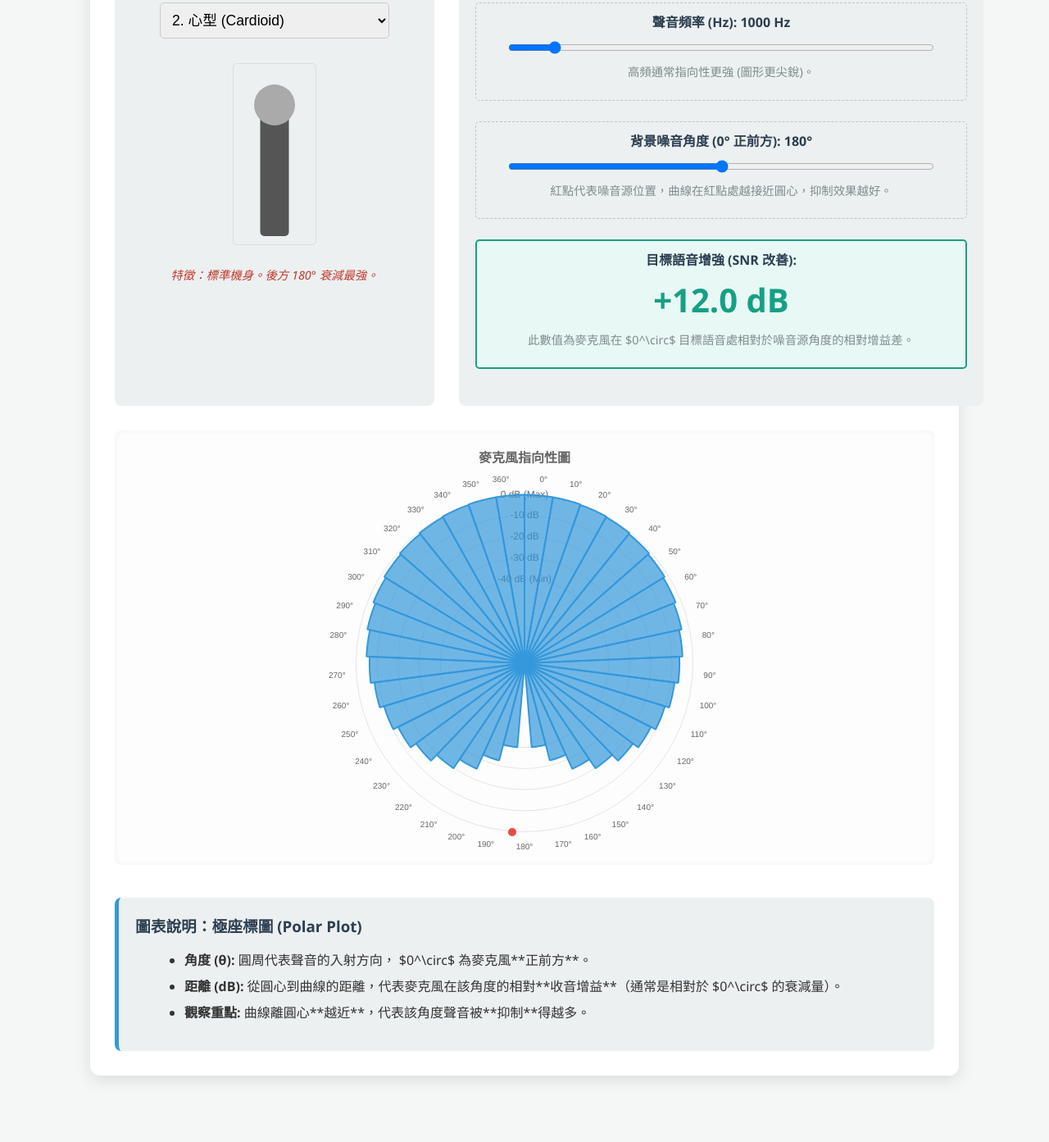
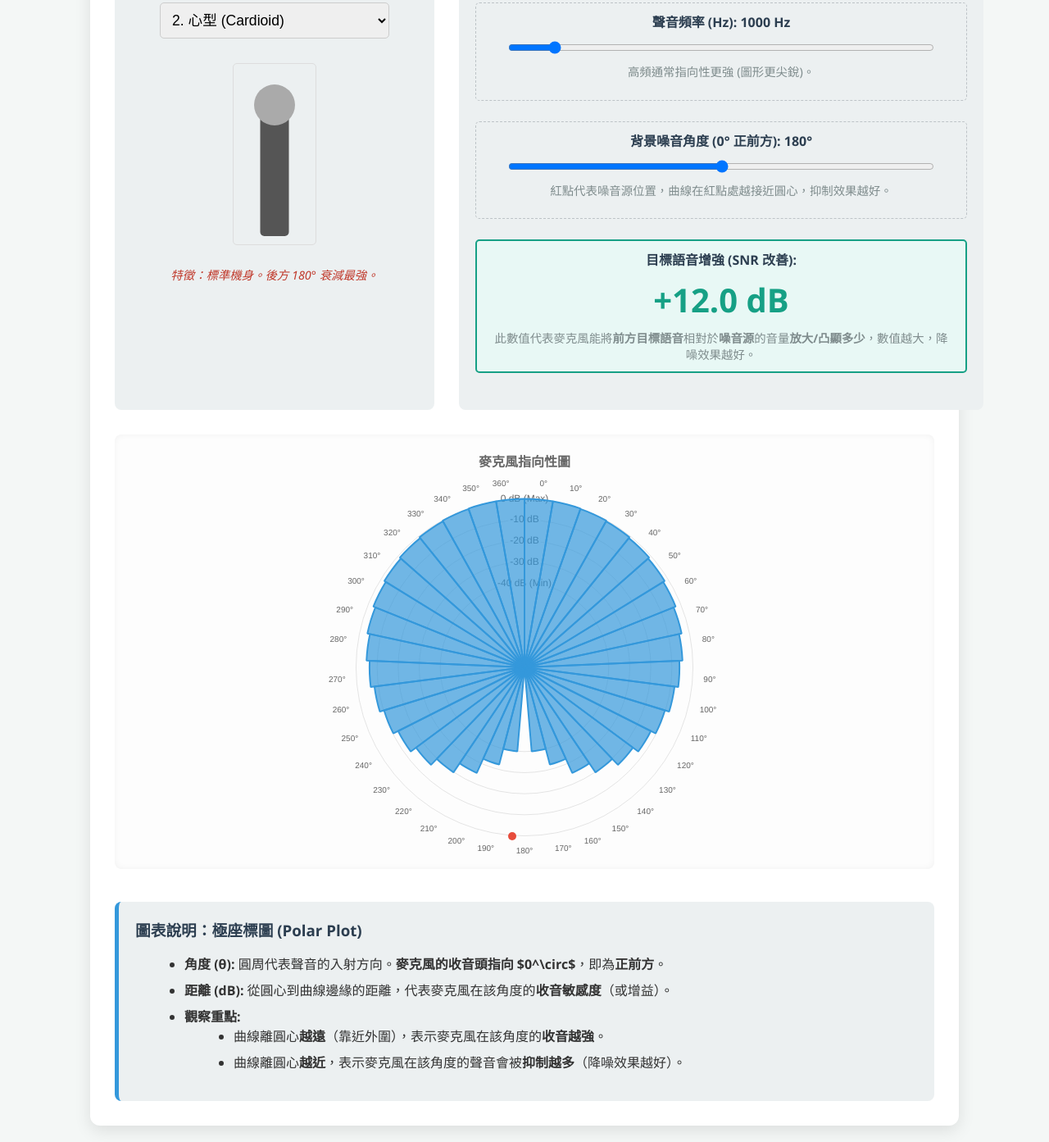
Before and after one commit to calebtestbeta/Sound-Science-Simulations, a plain HTML site: page mic.html in a window 1280 px wide. Shown: the part 286-1679 px from the top of the page at 82% size. Before the commit the page ends 1618 px from the top, so only its background shows below. Drawn offline with nearby package versions, Linux system fonts and the light colour scheme.

Commit message:
update mic

```diff
--- a/mic.css
+++ b/mic.css
@@ -158,16 +158,31 @@ input[type="range"] {
     pointer-events: none; /* 確保不影響圖表互動 */
 }
 
-/* 新增 SNR 顯示樣式 */
+/* ... (mic.css 檔案其他部分保持不變) ... */
+
+/* 新增 SNR 顯示樣式 (更新此區塊) */
 .snr-display {
     text-align: center;
     background-color: #e8f8f5; /* 淺綠色背景 */
     border: 2px solid #16a085; /* 深綠色邊框 */
+    padding: 10px 15px; /* 確保內邊距充足 */
+    box-sizing: border-box; /* 確保 padding 不會增加總寬度 */
+    width: 100%; /* 明確設定寬度 */
+}
+
+.snr-display .hint {
+    font-size: 0.9em;
+    margin: 5px 0 0;
+    line-height: 1.4;
+
+    /* *** 修正溢出問題的關鍵 CSS 屬性：強制文字換行 *** */
+    word-break: break-word; /* 適用於所有瀏覽器 */
+    overflow-wrap: break-word; /* 現代瀏覽器標準 */
 }
 
 .snr-value {
     font-size: 2.5em;
     font-weight: bold;
-    color: #16a085; /* 突出顯示的顏色 */
+    color: #16a085;
     margin: 5px 0 10px;
 }
--- a/mic.html
+++ b/mic.html
@@ -49,10 +49,11 @@
 
                 <div class="control-group snr-display">
                     <label>目標語音增強 (SNR 改善):</label>
-                    <div id="snrImprovementValue" class="snr-value">+0.0 dB</div>
-                    <p class="hint">此數值為麥克風在 $0^\circ$ 目標語音處相對於噪音源角度的相對增益差。</p>
+                    <div id="snrImprovementValue" class="snr-value">+3.9 dB</div>
+                    <p class="hint">此數值代表麥克風能將<strong>前方目標語音</strong>相對於<strong>噪音源</strong>的音量<strong>放大/凸顯多少</strong>，數值越大，降噪效果越好。</p>
                 </div>
-                </div>
+
+            </div>
 
         </div>
 
@@ -63,9 +64,14 @@
         <div class="explanation">
             <h3>圖表說明：極座標圖 (Polar Plot)</h3>
             <ul>
-                <li><strong>角度 (θ):</strong> 圓周代表聲音的入射方向， $0^\circ$ 為麥克風**正前方**。</li>
-                <li><strong>距離 (dB):</strong> 從圓心到曲線的距離，代表麥克風在該角度的相對**收音增益**（通常是相對於 $0^\circ$ 的衰減量）。</li>
-                <li><strong>觀察重點:</strong> 曲線離圓心**越近**，代表該角度聲音被**抑制**得越多。</li>
+                <li><strong>角度 (θ):</strong> 圓周代表聲音的入射方向。<strong>麥克風的收音頭指向 $0^\circ$</strong>，即為<strong>正前方</strong>。</li>
+                <li><strong>距離 (dB):</strong> 從圓心到曲線邊緣的距離，代表麥克風在該角度的<strong>收音敏感度</strong>（或增益）。</li>
+                <li><strong>觀察重點:</strong>
+                    <ul>
+                        <li>曲線離圓心<strong>越遠</strong>（靠近外圍），表示麥克風在該角度的<strong>收音越強</strong>。</li>
+                        <li>曲線離圓心<strong>越近</strong>，表示麥克風在該角度的聲音會被<strong>抑制越多</strong>（降噪效果越好）。</li>
+                    </ul>
+                </li>
             </ul>
         </div>
     </div>
```
